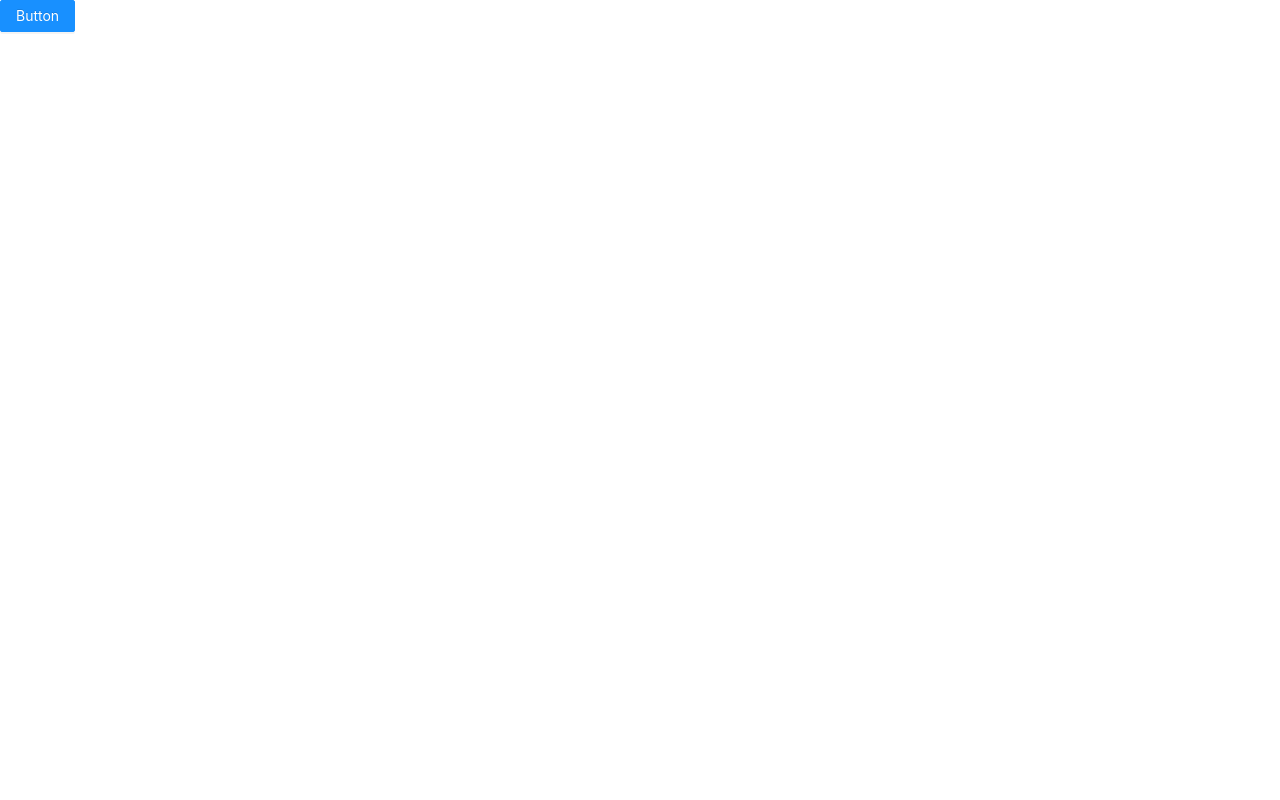
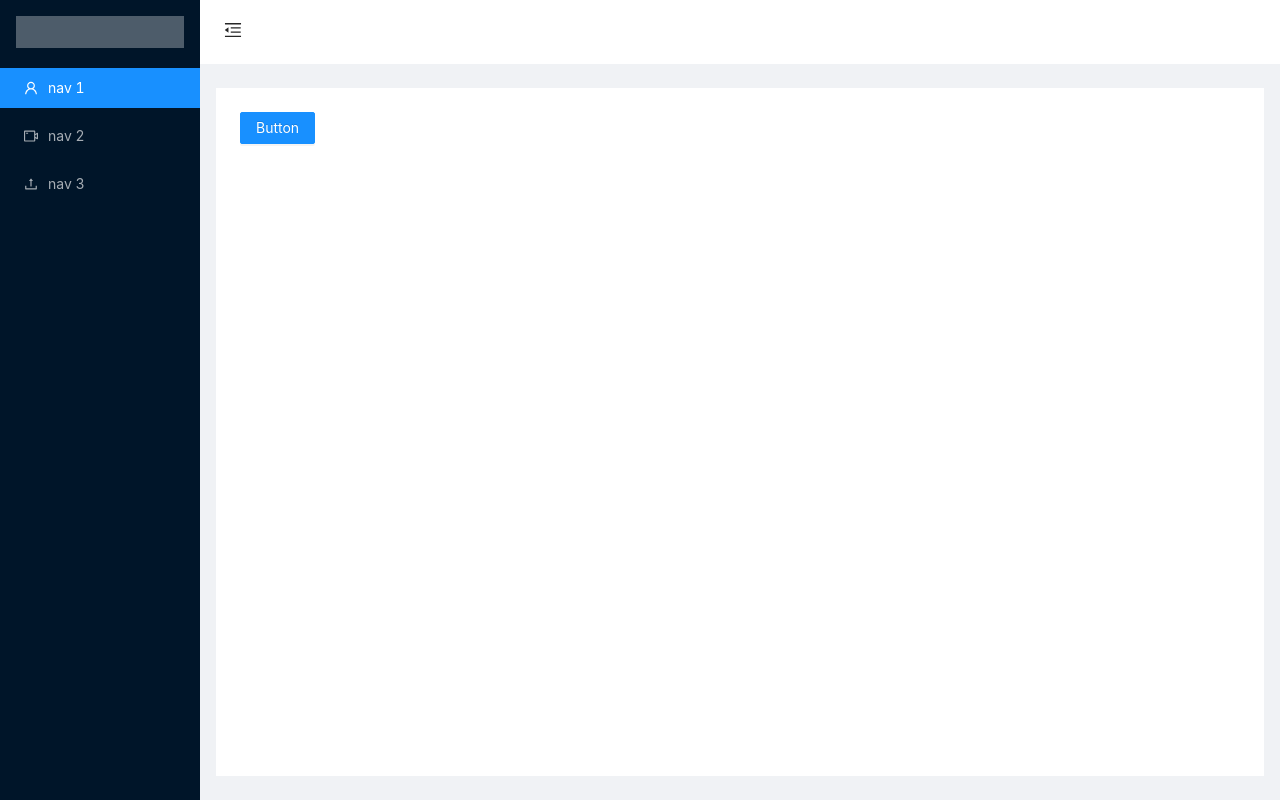
Before and after one commit to LuizFrra/social-distancing-front, a Next.js app: page / in a window 1280 px wide. Built offline with nearby package versions, Linux system fonts and the light colour scheme.

Commit message:
feat: add basic layout

```diff
--- /dev/null
+++ b/componentes/Layout/CustomLayout.tsx
@@ -0,0 +1,55 @@
+import { useState } from 'react';
+
+import { Layout } from 'antd';
+
+import {
+  MenuUnfoldOutlined, MenuFoldOutlined, MenuOutlined
+} from '@ant-design/icons';
+
+import { IsLessThan } from '../../helpers/QuerySelector';
+
+import styles from './Layout.module.css';
+import SideBar from './SideBar';
+
+const { Header, Content } = Layout;
+
+const LayoutStyle = {
+  content: {
+    margin: '24px 16px',
+    padding: 24,
+    height: 'calc(100vh - 112px)',
+  }
+}
+
+export default function CustomLayout({ children }) {
+  const shouldRenderSideBar = !IsLessThan('md');
+
+  const [isCollapsed, setIsCollapsed] = useState(false);
+
+  const toogleCollapse = () => setIsCollapsed(!isCollapsed);
+
+  const renderCollapseButton = () => {
+    if(!shouldRenderSideBar) return <MenuOutlined className={styles.trigger} onClick={toogleCollapse} />;
+    if(isCollapsed) return <MenuUnfoldOutlined className={styles.trigger} onClick={toogleCollapse} />;
+    return <MenuFoldOutlined className={styles.trigger} onClick={toogleCollapse} />;
+  }
+
+  return (
+    <>
+      <Layout>
+        <SideBar isCollapsed={isCollapsed} shouldRender={shouldRenderSideBar} />
+        <Layout className={styles.site_layout}>
+          <Header className={styles.site_layout_background} style={{ padding: 0 }}>
+            {renderCollapseButton()}
+          </Header>
+          <Content
+            className={styles.layout_content}
+            style={LayoutStyle.content}
+          >
+            {children}
+          </Content>
+        </Layout>
+      </Layout>
+    </>
+  );
+}
--- /dev/null
+++ b/componentes/Layout/Layout.module.css
@@ -0,0 +1,28 @@
+.trigger {
+    padding: 0 24px;
+    font-size: 18px;
+    line-height: 64px;
+    cursor: pointer;
+    transition: color 0.3s;
+  }
+
+  .trigger:hover {
+    color: #1890ff;
+  }
+
+  .logo {
+    height: 32px;
+    margin: 16px;
+    background: rgba(255, 255, 255, 0.3);
+  }
+
+  .site_layout .site_layout_background {
+    background: #fff;
+  }
+
+.layout_content {
+  background: #fff;
+  margin: '24px 16px';
+  padding: 24;
+  min-height: 280;
+}
--- /dev/null
+++ b/componentes/Layout/SideBar.tsx
@@ -0,0 +1,32 @@
+import { Layout, Menu } from 'antd';
+
+import {
+    UserOutlined, VideoCameraOutlined, UploadOutlined,
+} from '@ant-design/icons';
+
+import styles from './Layout.module.css';
+
+const { Sider } = Layout;
+const { Item } =  Menu;
+
+export default function SideBar({ isCollapsed, shouldRender }) {
+    if(!shouldRender) return <></>;
+    return (
+      <>
+          <Sider trigger={null} collapsible collapsed={isCollapsed}>
+            <div className={styles.logo} />
+            <Menu theme="dark" mode="inline" defaultSelectedKeys={['1']}>
+                <Item key="1" icon={<UserOutlined />}>
+                  nav 1
+                </Item>
+                <Item key="2" icon={<VideoCameraOutlined />}>
+                  nav 2
+                </Item>
+                <Item key="3" icon={<UploadOutlined />}>
+                  nav 3
+                </Item>
+            </Menu>
+          </Sider>
+      </>
+    );
+  }
--- a/componentes/Layout/layout.tsx
+++ /dev/null
@@ -1,3 +0,0 @@
-export default function Layout({ children }) {
-  return <div>{children}</div>;
-}
--- /dev/null
+++ b/helpers/QuerySelector.ts
@@ -0,0 +1,9 @@
+import { Grid } from 'antd';
+
+const { useBreakpoint } = Grid;
+
+export function IsLessThan(value: string) {
+    const status = useBreakpoint();
+    if(status[value] == false) return true;
+    return false;
+}
--- a/package.json
+++ b/package.json
@@ -14,7 +14,7 @@
   },
   "dependencies": {
     "@ant-design/icons": "^4.6.3",
-    "antd": "^4.16.12",
+    "antd": "^4.15.6",
     "next": "11.1.0",
     "react": "17.0.2",
     "react-dom": "17.0.2"
--- a/pages/_app.tsx
+++ b/pages/_app.tsx
@@ -1,6 +1,6 @@
 import type { AppProps } from 'next/app';
 
-import Layout from '../componentes/Layout/layout';
+import Layout from '../componentes/Layout/CustomLayout';
 
 import 'antd/dist/antd.css';
 
```
Also changed, not shown: 1 other file (tests, documents, lock files or other folders).
